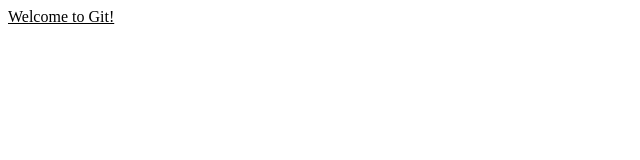
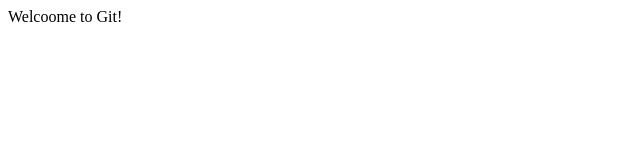
Before and after one commit to mohamedabdelfattah1/ITI-test, a plain HTML site: page index.html in a window 1280 px wide. Shown: the full height of the page, 0-640 px from the left. Drawn offline with Linux system fonts and the light colour scheme.

Commit message:
Revert "Commiting local changes before revert"
This reverts commit dd1c5f0d176444764cf4f0c12dad31000d9965e0.

```diff
--- a/index.html
+++ b/index.html
@@ -1 +1 @@
-<h><u> Welcome to Git! </u></h>
+<h> Welcoome to Git! </h>
```
Also changed, not shown: file1.txt (deleted).
